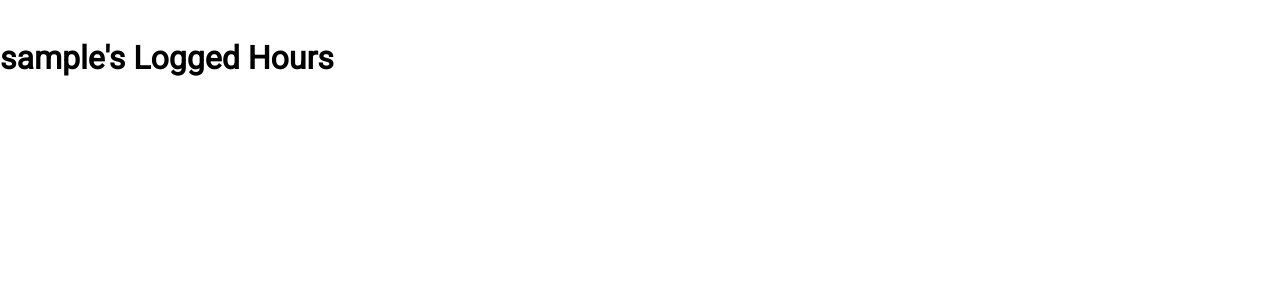
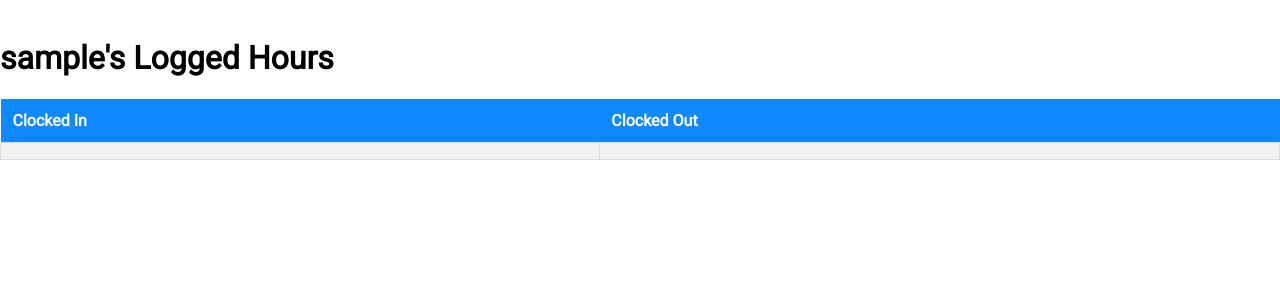
Before and after one commit to thatoneddrguy/Tuffy_Time, a PHP site: page /hours.php in a window 1280 px wide. Shown: the part 148-448 px from the top of the page. Run offline with PHP 8.4, Linux system fonts and the light colour scheme; the visitor is signed in with stand-in values (Sample User, id 1); tables that the repository leaves empty or names only in its code hold one stand-in row (values such as "Sample post"); data that the repository does not hold is empty.

Commit message:
changed styling for hours table display

```diff
--- a/hours.php
+++ b/hours.php
@@ -25,7 +25,11 @@
 			}
 			else
 			{
-				echo "<table>";
+				echo "<table id='hours-table'>";
+				echo "<tr>";
+				echo "<th>Clocked In</th>";
+				echo "<th>Clocked Out</th>";
+				echo "</tr>";
 				while ($row = $result->fetch_array(MYSQLI_ASSOC))
 				{
 					echo "<tr>";
--- a/include/header.php
+++ b/include/header.php
@@ -25,7 +25,7 @@
         var minutes = current.getMinutes();
         var seconds = current.getSeconds();
         var ampm = hours >= 12 ? 'pm' : 'am';
-        hours = hours % 12 // make it 12 hour format
+        hours = hours % 12; // make it 12 hour format
         hours = hours ? hours : 12; // if its hour '0' it should be '12'
         minutes = minutes < 10 ? '0' + minutes : minutes; // if minutes is less than 10 then add 0
         seconds = seconds < 10 ? '0' + seconds : seconds; // same as minutes
--- a/include/style.css
+++ b/include/style.css
@@ -162,3 +162,36 @@ h1 {
     font-family: "Roboto";
     font-size: 17px;
 }
+
+
+/* ========================================= */
+/* Style for Hours Table */
+
+#hours-table {
+    font-family: "Roboto";
+    border-collapse: collapse;
+    width: 100%;
+}
+
+#hours-table td, #hourst-table th {
+    border: 1px solid #ddd;
+    padding: 8px;
+    padding-left: 12px;
+}
+
+#hours-table tr:nth-child(even) {
+    background-color: #f2f2f2;
+}
+
+#hours-table tr:hover {
+    background-color: #ddd;
+}
+
+#hours-table th {
+    padding-top: 12px;
+    padding-bottom: 12px;
+    padding-left: 12px;
+    text-align: left;
+    background-color: #1089ff;
+    color: white;
+}
--- a/index.php
+++ b/index.php
@@ -15,7 +15,7 @@
             var minutes = current.getMinutes();
             var seconds = current.getSeconds();
             var ampm = hours >= 12 ? 'pm' : 'am';
-            hours = hours % 12 // make it 12 hour format
+            hours = hours % 12; // make it 12 hour format
             hours = hours ? hours : 12; // if its hour '0' it should be '12'
             minutes = minutes < 10 ? '0' + minutes : minutes; // if minutes is less than 10 then add 0
             seconds = seconds < 10 ? '0' + seconds : seconds; // same as minutes
```
